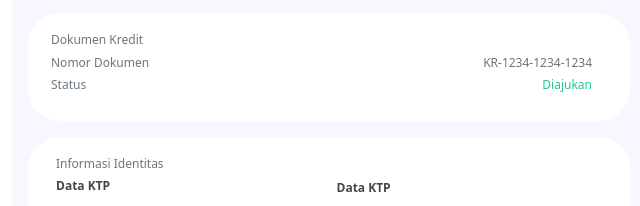
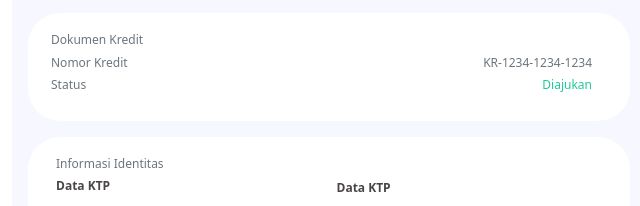
Before and after one commit to ardiankurniawan8/koperasi.github.io, a plain HTML site: page detail.html in a window 1280 px wide. Shown: the part 143-349 px from the top of the page, 0-640 px from the left. Drawn offline with Linux system fonts and the light colour scheme.

Commit message:
Website updates.

```diff
--- a/detail.html
+++ b/detail.html
@@ -69,7 +69,7 @@
                                                                     <h6 class="text-secondary" style="font-size: 12px;color: var(--bs-teal);">Dokumen Kredit</h6>
                                                                     <div class="row">
                                                                         <div class="col-6 text-start">
-                                                                            <h6 class="text-secondary" style="font-size: 12px;">Nomor Dokumen</h6>
+                                                                            <h6 class="text-secondary" style="font-size: 12px;">Nomor Kredit</h6>
                                                                         </div>
                                                                         <div class="col-6 text-start">
                                                                             <h6 class="text-secondary" style="font-size: 12px;text-align: right;">KR-1234-1234-1234</h6>
```
Also changed, not shown: 1 other file.
